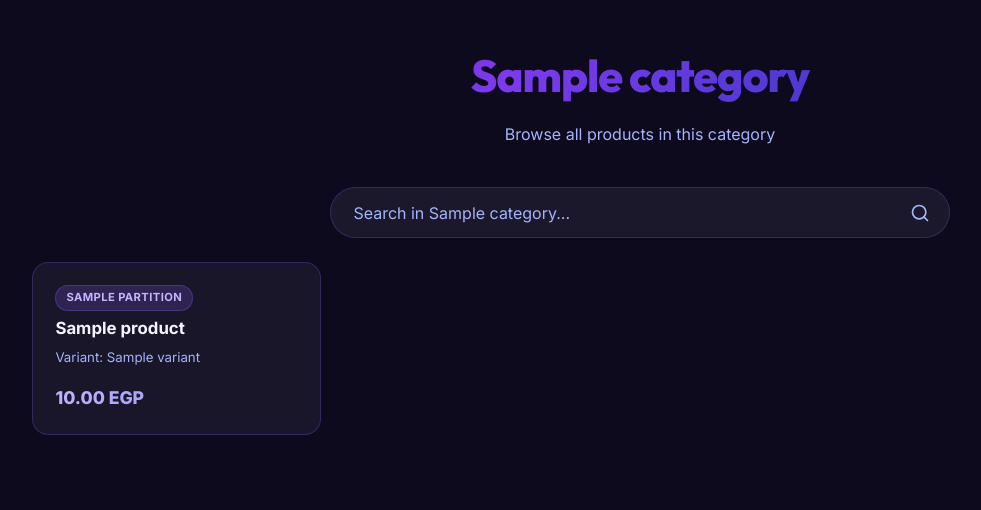
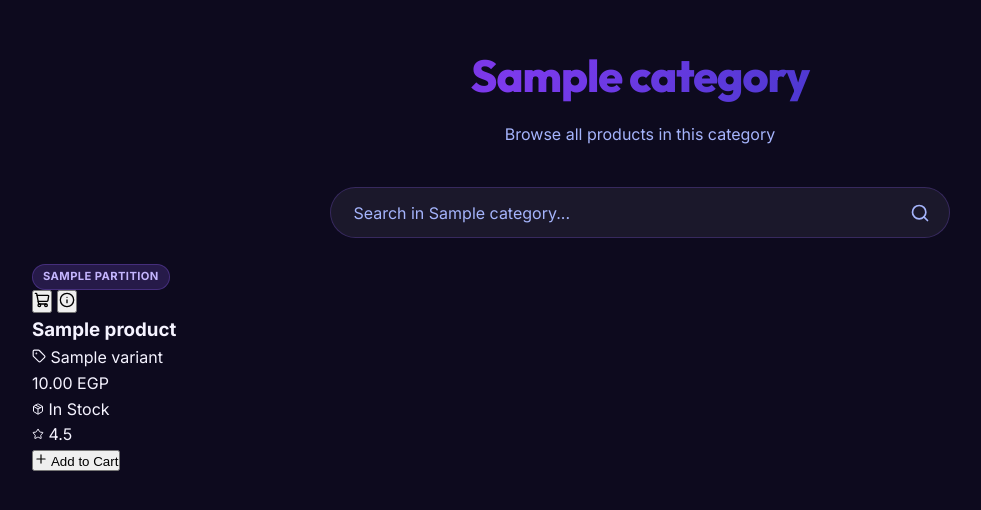
Before and after one commit to blackeagle686/market_chat_bot, a FastAPI app: template templates/category_products.html in a window 1280 px wide. Shown: the part 68-578 px from the top of the page, without its empty margins (0-981 px from the left). Run offline with FastAPI, Linux system fonts and the light colour scheme; the template is opened without the code that fills it: most values are stand-ins (such as "Sample title", 1, 10 or a date in 2020); parts of the project's set-up code (start-up, migrations or seed data) failed here and were passed over.

Commit message:
Auto-sync: 2026-04-23 12:30:00

```diff
--- a/templates/category_products.html
+++ b/templates/category_products.html
@@ -74,13 +74,52 @@
 
         <div class="grid">
             {% for product in products %}
-            <div class="card animate-in" style="animation-delay: {{ loop.index0 * 0.04 }}s">
-                <span class="badge">{{ product.partition or 'General' }}</span>
-                <div class="card-title">{{ product.name }}</div>
-                {% if product.variant and product.variant != 'nan' %}
-                <div class="card-desc">Variant: {{ product.variant }}</div>
-                {% endif %}
-                <div class="price-tag">{{ "%.2f" | format(product.price) }} EGP</div>
+            <div class="product-card animate-in" style="animation-delay: {{ loop.index0 * 0.04 }}s">
+                <div class="product-header">
+                    <span class="badge">{{ product.partition or 'General' }}</span>
+                    <div class="product-actions">
+                        <button class="action-btn" title="Add to cart" aria-label="Add to cart">
+                            <i data-lucide="shopping-cart" style="width:16px;height:16px;"></i>
+                        </button>
+                        <button class="action-btn" title="View details" aria-label="View details">
+                            <i data-lucide="info" style="width:16px;height:16px;"></i>
+                        </button>
+                    </div>
+                </div>
+
+                <div class="product-content">
+                    <h3 class="product-title">{{ product.name }}</h3>
+
+                    {% if product.variant and product.variant != 'nan' %}
+                    <div class="product-variant">
+                        <i data-lucide="tag" style="width:14px;height:14px;"></i>
+                        {{ product.variant }}
+                    </div>
+                    {% endif %}
+
+                    <div class="product-price">
+                        <span class="price-amount">{{ "%.2f" | format(product.price) }}</span>
+                        <span class="price-currency">EGP</span>
+                    </div>
+
+                    <div class="product-meta">
+                        <div class="meta-item">
+                            <i data-lucide="package" style="width:12px;height:12px;"></i>
+                            <span>In Stock</span>
+                        </div>
+                        <div class="meta-item">
+                            <i data-lucide="star" style="width:12px;height:12px;"></i>
+                            <span>4.5</span>
+                        </div>
+                    </div>
+                </div>
+
+                <div class="product-footer">
+                    <button class="add-to-cart-btn">
+                        <i data-lucide="plus" style="width:14px;height:14px;"></i>
+                        Add to Cart
+                    </button>
+                </div>
             </div>
             {% else %}
             <div class="empty-state">
```
